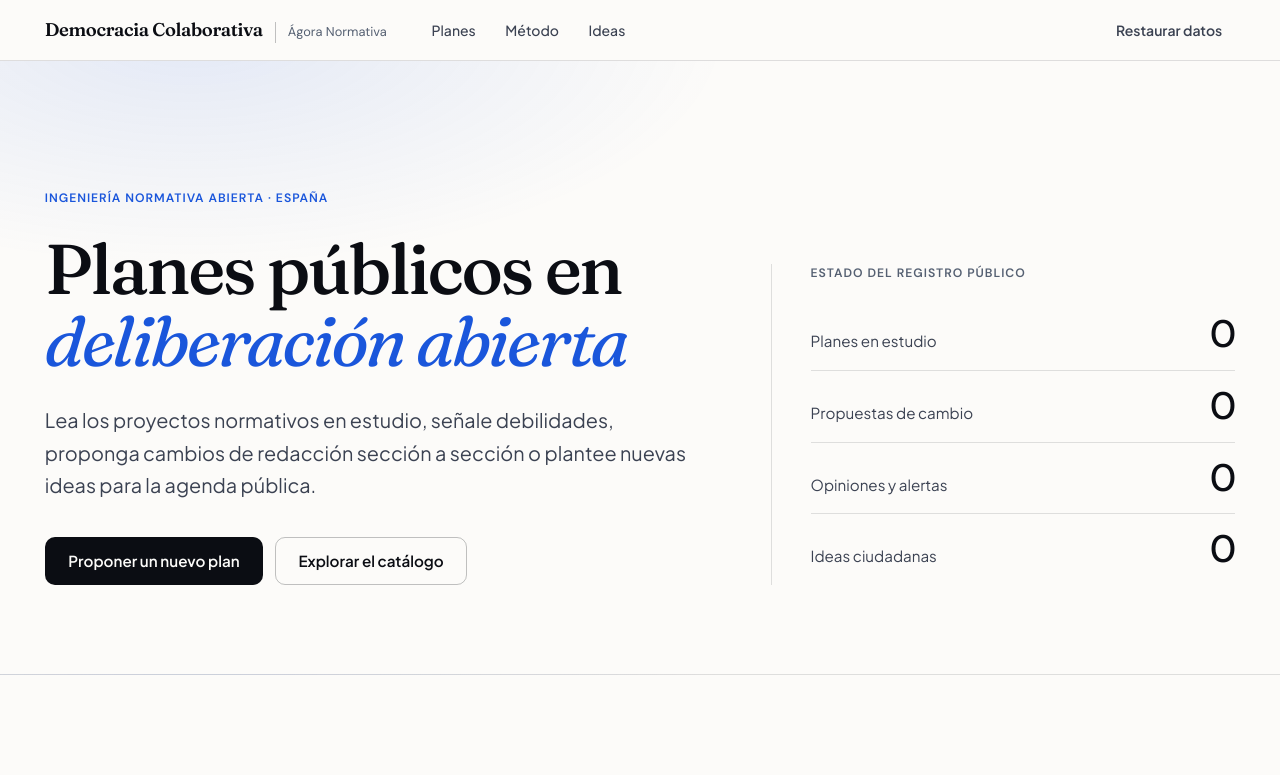
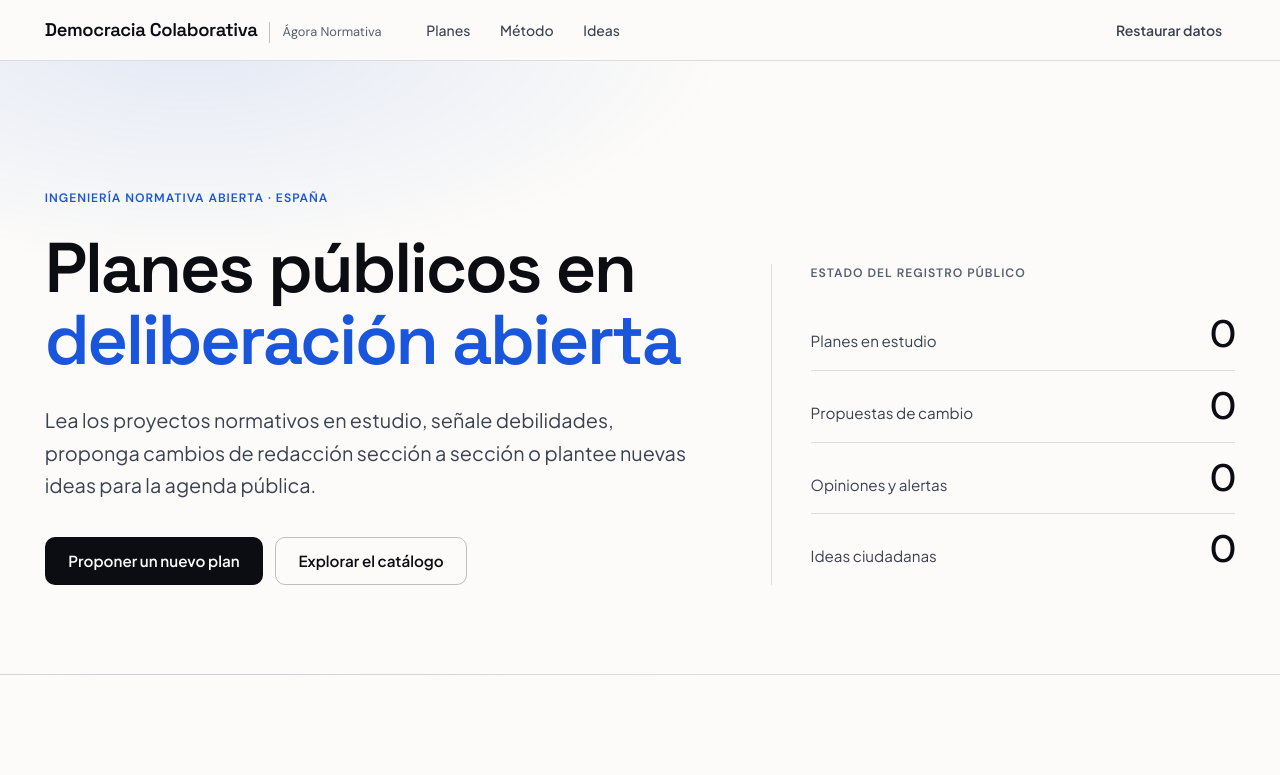
Before and after one commit to jbernax/democracia-colaborativa, a website with bundled scripts: page public/index.html in a window 1280 px wide. Shown: the top 775 px of the page. Built offline with nearby package versions, Linux system fonts and the light colour scheme; files whose address does not match are found by name.

Commit message:
style: switch display font to Space Grotesk

```diff
--- a/public/index.html
+++ b/public/index.html
@@ -7,7 +7,7 @@
   <meta name="description" content="Plataforma abierta para revisar, debatir y mejorar los planes de la administración pública." />
   <link rel="preconnect" href="https://fonts.googleapis.com" />
   <link rel="preconnect" href="https://fonts.gstatic.com" crossorigin />
-  <link rel="stylesheet" href="https://fonts.googleapis.com/css2?family=DM+Sans:opsz,wght@9..40,400;9..40,500;9..40,600;9..40,700&family=Fraunces:ital,opsz,wght@0,9..144,400..600;1,9..144,400..500&family=Plus+Jakarta+Sans:wght@400;500;600;700&display=swap" />
+  <link rel="stylesheet" href="https://fonts.googleapis.com/css2?family=DM+Sans:opsz,wght@9..40,400;9..40,500;9..40,600;9..40,700&family=Plus+Jakarta+Sans:wght@400;500;600;700&family=Space+Grotesk:wght@500;600;700&display=swap" />
   <link rel="stylesheet" href="styles.css" />
 </head>
 <body data-palette="daylight-editorial" data-view="landing">
--- a/public/styles.css
+++ b/public/styles.css
@@ -28,7 +28,7 @@
   --diff-removed-ink: #A12A1E;
   --diff-removed-surface: rgba(180, 35, 24, 0.07);
 
-  --font-editorial: 'Fraunces', Georgia, 'Times New Roman', serif;
+  --font-editorial: 'Space Grotesk', 'Plus Jakarta Sans', sans-serif;
   --font-sans: 'Plus Jakarta Sans', 'DM Sans', system-ui, sans-serif;
   --font-label: 'DM Sans', 'Plus Jakarta Sans', system-ui, sans-serif;
 
@@ -515,8 +515,7 @@ select:focus {
 .hero-display {
   font-family: var(--font-editorial);
   font-size: var(--text-display);
-  font-weight: 500;
-  font-variation-settings: 'opsz' 144;
+  font-weight: 600;
   letter-spacing: -0.035em;
   line-height: 1.02;
   max-width: 14ch;
@@ -524,8 +523,8 @@ select:focus {
 }
 
 .hero-display em {
-  font-style: italic;
-  font-weight: 400;
+  font-style: normal;
+  font-weight: 600;
   color: var(--accent-primary);
 }
 
@@ -1017,8 +1016,7 @@ select:focus {
 .plan-display {
   font-family: var(--font-editorial);
   font-size: clamp(2rem, 4.6vw, 4.2rem);
-  font-weight: 500;
-  font-variation-settings: 'opsz' 144;
+  font-weight: 600;
   letter-spacing: -0.032em;
   line-height: 1.05;
   max-width: 20ch;
```
